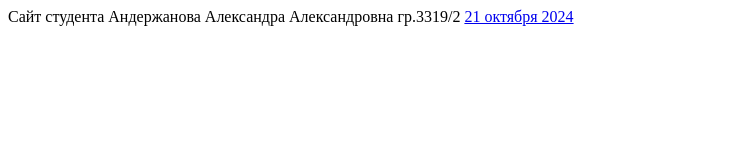
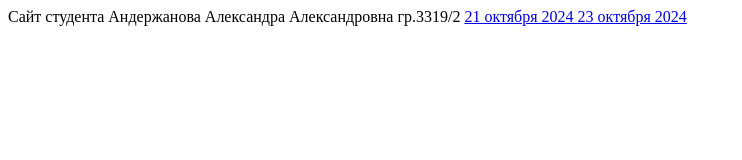
Before and after one commit to solnyshko07/solnyshko07.github.io, a plain HTML site: page index.html in a window 1280 px wide. Shown: the whole page, without its empty margins (0-742 px from the left). Drawn offline with Linux system fonts and the light colour scheme.

Commit message:
Update index.html

```diff
--- a/index.html
+++ b/index.html
@@ -8,5 +8,6 @@
 <body>
     Сайт студента Андержанова Александра Александровна гр.3319/2
     <a href = '21oct24.html'>21 октября 2024 </a>
+    <a href = '23oct24.html'>23 октября 2024 </a>
 </body>
 </html>
```
